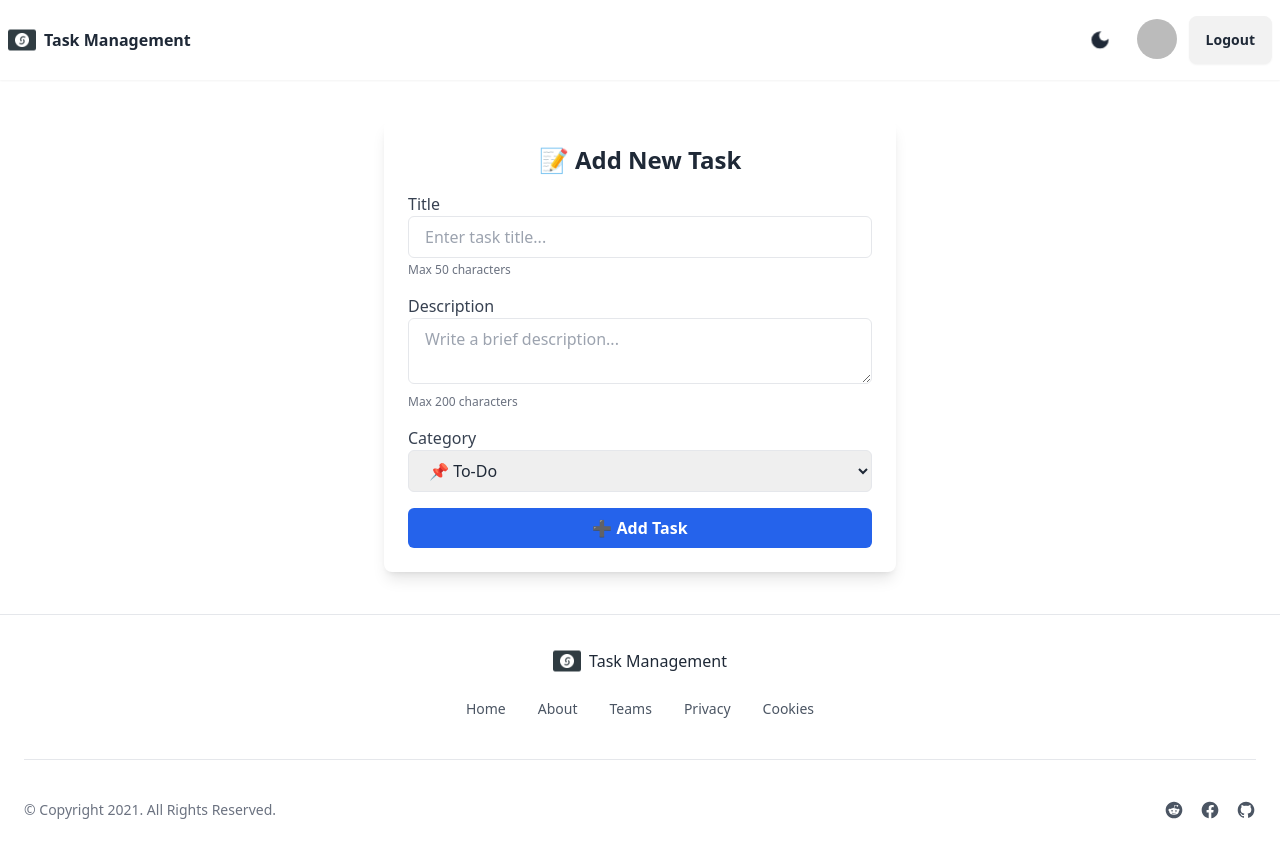
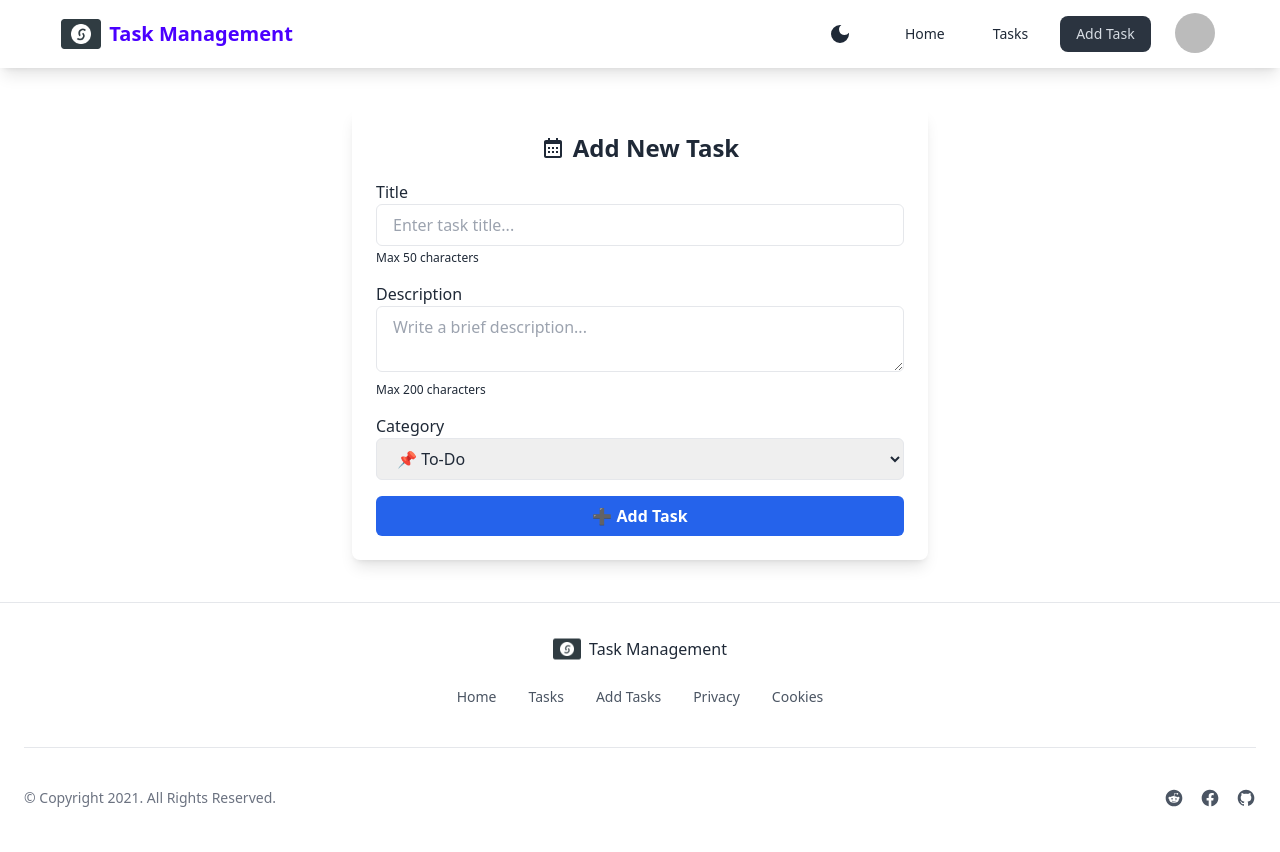
Before and after one commit to nahidn228/Task-Management-client, a React (Vite) app: page /addTask in a window 1280 px wide. Built offline with nearby package versions, Linux system fonts and the light colour scheme; no server answers; sample sign-in values are in the browser's storage.

Commit message:
polish navbar and addTask form

```diff
--- a/src/components/AddTaskForm.jsx
+++ b/src/components/AddTaskForm.jsx
@@ -1,5 +1,6 @@
 import axios from "axios";
 import { useState } from "react";
+import { BiCalendar } from "react-icons/bi";
 
 const AddTaskForm = () => {
   const [title, setTitle] = useState("");
@@ -28,13 +29,13 @@ const AddTaskForm = () => {
   };
 
   return (
-    <div className="max-w-lg mx-auto bg-white shadow-lg rounded-lg p-6 my-10">
-      <h2 className="text-2xl font-semibold text-center text-gray-800 mb-4">📝 Add New Task</h2>
+    <div className="w-11/12 mx-auto md:max-w-xl  shadow-lg rounded-lg p-6 my-10">
+      <h2 className="text-2xl font-semibold   mb-4 flex items-center justify-center gap-2"><BiCalendar /> Add New Task</h2>
       <form onSubmit={handleSubmit} className="space-y-4">
 
         {/* Title Field */}
         <div>
-          <label className="block font-medium text-gray-700">Title</label>
+          <label className="block font-medium ">Title</label>
           <input
             type="text"
             className="w-full px-4 py-2 border rounded-md focus:ring-2 focus:ring-blue-500 outline-none"
@@ -44,12 +45,12 @@ const AddTaskForm = () => {
             maxLength={50}
             required
           />
-          <p className="text-xs text-gray-500 mt-1">Max 50 characters</p>
+          <p className="text-xs  mt-1">Max 50 characters</p>
         </div>
 
         {/* Description Field */}
         <div>
-          <label className="block font-medium text-gray-700">Description</label>
+          <label className="block font-medium ">Description</label>
           <textarea
             className="w-full px-4 py-2 border rounded-md focus:ring-2 focus:ring-blue-500 outline-none"
             placeholder="Write a brief description..."
@@ -57,12 +58,12 @@ const AddTaskForm = () => {
             onChange={(e) => setDescription(e.target.value)}
             maxLength={200}
           ></textarea>
-          <p className="text-xs text-gray-500 mt-1">Max 200 characters</p>
+          <p className="text-xs  mt-1">Max 200 characters</p>
         </div>
 
         {/* Category Selection */}
         <div>
-          <label className="block font-medium text-gray-700">Category</label>
+          <label className="block font-medium ">Category</label>
           <select
             className="w-full px-4 py-2 border rounded-md focus:ring-2 focus:ring-blue-500 outline-none"
             value={category}
--- a/src/components/Banner.jsx
+++ b/src/components/Banner.jsx
@@ -2,11 +2,11 @@ import { Link } from "react-router-dom";
 const Banner = () => {
   return (
     <div className="hero  min-h-screen">
-      <div className="hero-content text-center">
+      <div className="hero-content text-center  w-11/12 mx-auto">
         <div className="w-11/12 text-center">
           <div className="flex justify-center py-5">
             <img
-              src="https://img.icons8.com/?size=96&id=8gR77jBNhfyz&format=png"
+              src="https://img.icons8.com/?size=100&id=5jmZ3Yg9r0Db&format=png&color=000000"
               alt=""
               className="animate-bounce"
             />
--- a/src/components/Footer.jsx
+++ b/src/components/Footer.jsx
@@ -12,7 +12,7 @@ const Footer = () => {
 
           <div className='flex flex-wrap justify-center mt-6 -mx-4'>
             <a
-              href='#'
+              href='/'
               className='mx-4 text-sm text-gray-600 transition-colors duration-300 hover:text-blue-500 '
               aria-label='Reddit'
             >
@@ -21,21 +21,19 @@ const Footer = () => {
             </a>
 
             <a
-              href='#'
+              href='/task'
               className='mx-4 text-sm text-gray-600 transition-colors duration-300 hover:text-blue-500 '
               aria-label='Reddit'
             >
-              {' '}
-              About{' '}
+              Tasks
             </a>
 
             <a
-              href='#'
+              href='/addTask'
               className='mx-4 text-sm text-gray-600 transition-colors duration-300 hover:text-blue-500 '
               aria-label='Reddit'
             >
-              {' '}
-              Teams{' '}
+              Add Tasks
             </a>
 
             <a
--- a/src/components/Navbar.jsx
+++ b/src/components/Navbar.jsx
@@ -3,78 +3,116 @@ import { Link, NavLink } from "react-router-dom";
 import logo from "../assets/images/logo.png";
 import { AuthContext } from "../providers/AuthProvider";
 import ThemeToggle from "./ThemeToggle/ThemeToggle";
+
 const Navbar = () => {
   const { user, logOut } = useContext(AuthContext);
+
   return (
-    <div className="navbar  shadow-sm  mx-auto">
+    <div className="bg-base-100 shadow-lg ">
+      <div className="navbar  w-11/12 mx-auto">
+        {/* Left Side - Logo */}
         <div className="flex-1">
-        <Link to="/" className="flex gap-2 items-center">
-          <img className="w-auto h-7" src={logo} alt="" />
-          <span className="font-bold">Task Management</span>
+          <Link to="/" className="flex items-center gap-2">
+            <img className="w-auto h-8 md:h-10" src={logo} alt="Logo" />
+            <span className="font-bold text-lg md:text-xl text-primary">
+              Task Management
+            </span>
           </Link>
         </div>
-      <div className="flex-none">
-        <ul className="menu menu-horizontal px-1 items-center lg:hidden flex">
+
+        {/* Right Side - Menu Items */}
+        <div className="flex-none flex items-center gap-4">
+          {/* Theme Toggle */}
+          <ThemeToggle />
+
+          {/* Desktop Menu */}
+          <div className="hidden lg:flex">
+            <ul className="menu menu-horizontal px-1 space-x-4">
               <li>
-            <ThemeToggle />
+                <NavLink to="/" className="hover:text-primary transition">
+                  Home
+                </NavLink>
               </li>
-
-          {!user && (
               <li>
-              <NavLink to="/login">Login</NavLink>
+                <NavLink to="/tasks" className="hover:text-primary transition">
+                  Tasks
+                </NavLink>
               </li>
-          )}
-        </ul>
-        <ul className="menu menu-horizontal px-1 items-center hidden lg:flex">
-
               <li>
-            <ThemeToggle />
+                <NavLink
+                  to="/addTask"
+                  className="hover:text-primary transition"
+                >
+                  Add Task
+                </NavLink>
               </li>
             </ul>
+          </div>
 
-        <div className="dropdown dropdown-end z-50">
+          {/* User Profile / Login Button */}
+          {user ? (
+            <div className="dropdown dropdown-end">
               <div
                 tabIndex={0}
                 role="button"
                 className="btn btn-ghost btn-circle avatar"
               >
-            <div title={user?.displayName} className="w-10 rounded-full">
+                <div
+                  title={user?.displayName}
+                  className="w-10 h-10 rounded-full overflow-hidden"
+                >
                   <img
                     referrerPolicy="no-referrer"
+                    className="object-cover"
                     alt="User Profile Photo"
                     src={
-                  user
-                    ? user?.photoURL
-                    : "https://cdn-icons-png.flaticon.com/512/1177/1177568.png"
+                      user?.photoURL ||
+                      "https://cdn-icons-png.flaticon.com/512/1177/1177568.png"
                     }
                   />
                 </div>
               </div>
               <ul
                 tabIndex={0}
-            className="menu menu-sm dropdown-content mt-3 z-[1] p-2 shadow bg-base-100 rounded-box w-52"
+                className="menu menu-sm dropdown-content mt-3 shadow-lg bg-base-100 rounded-box w-52"
               >
                 <li>
-              <NavLink to="/">Home</NavLink>
+                  <NavLink to="/" className="hover:bg-gray-200 rounded-lg px-2">
+                    Home
+                  </NavLink>
                 </li>
                 <li>
-              <NavLink to="/tasks">Tasks</NavLink>
+                  <NavLink
+                    to="/tasks"
+                    className="hover:bg-gray-200 rounded-lg px-2"
+                  >
+                    Tasks
+                  </NavLink>
                 </li>
                 <li>
-              <NavLink to="/addTask">Add Tasks</NavLink>
+                  <NavLink
+                    to="/addTask"
+                    className="hover:bg-gray-200 rounded-lg px-2"
+                  >
+                    Add Task
+                  </NavLink>
                 </li>
-
+                <li>
+                  <button
+                    onClick={logOut}
+                    className="btn btn-outline btn-error mt-2"
+                  >
+                    Logout
+                  </button>
+                </li>
               </ul>
             </div>
-        {!user ? (
-          <NavLink className="btn ml-2" to="/login">
+          ) : (
+            <NavLink className="btn btn-primary px-5" to="/login">
               Login
             </NavLink>
-        ) : (
-          <button onClick={logOut} className="btn ml-2 block text-center">
-            Logout
-          </button>
           )}
+        </div>
       </div>
     </div>
   );
--- a/src/components/Tasks.jsx
+++ b/src/components/Tasks.jsx
@@ -127,7 +127,7 @@ const Tasks = () => {
 
   return (
     <div className="  min-h-screen">
-        <div className="container mx-auto ">
+      <div className=" w-11/12 mx-auto ">
         <h2 className="text-3xl font-bold py-10 text-center flex items-center justify-center gap-2 ">
           <FaTasks /> Task Board
         </h2>
@@ -222,7 +222,10 @@ const Tasks = () => {
                                     viewBox="0 0 33 39"
                                     className=""
                                   >
-                                  <mask fill="white" id="path-1-inside-1_8_19">
+                                    <mask
+                                      fill="white"
+                                      id="path-1-inside-1_8_19"
+                                    >
                                       <path d="M0 0H33V35C33 37.2091 31.2091 39 29 39H4C1.79086 39 0 37.2091 0 35V0Z"></path>
                                     </mask>
                                     <path
```
Lines whose indentation alone changed are shown as unchanged.
